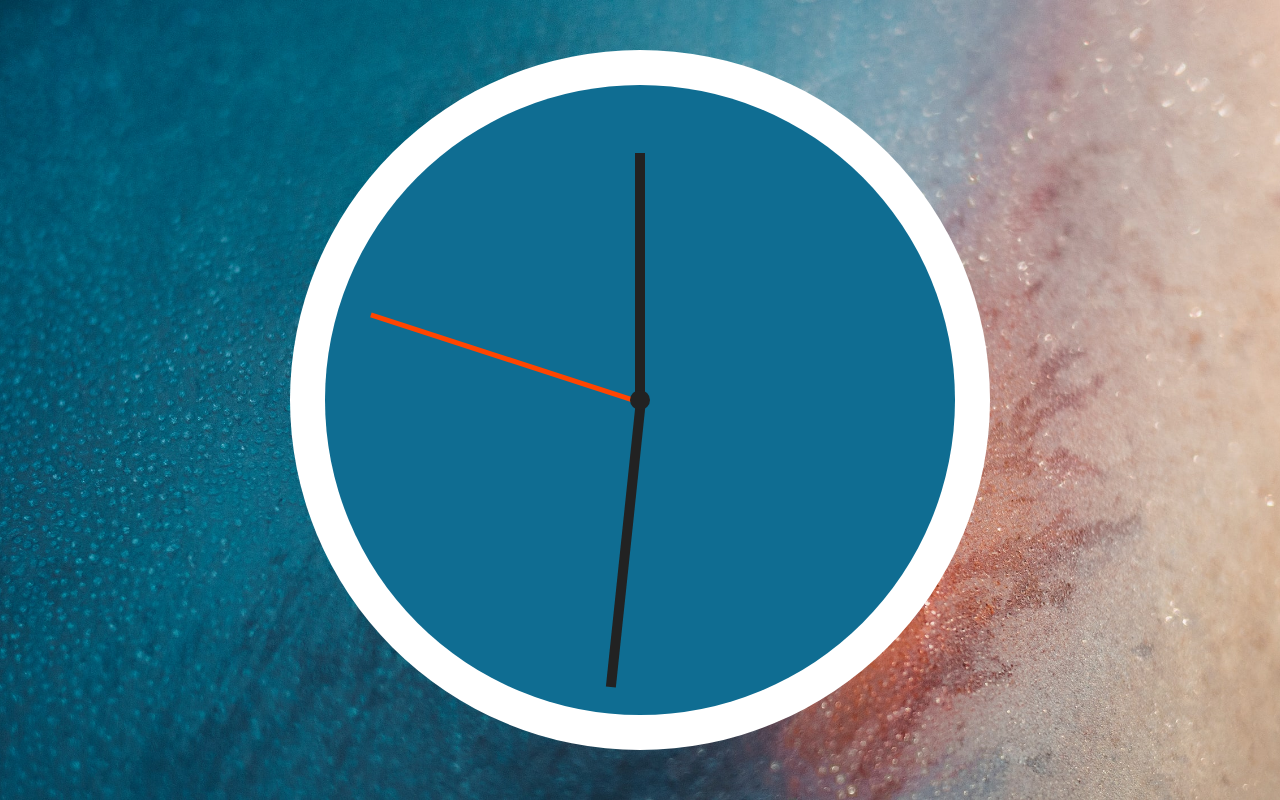
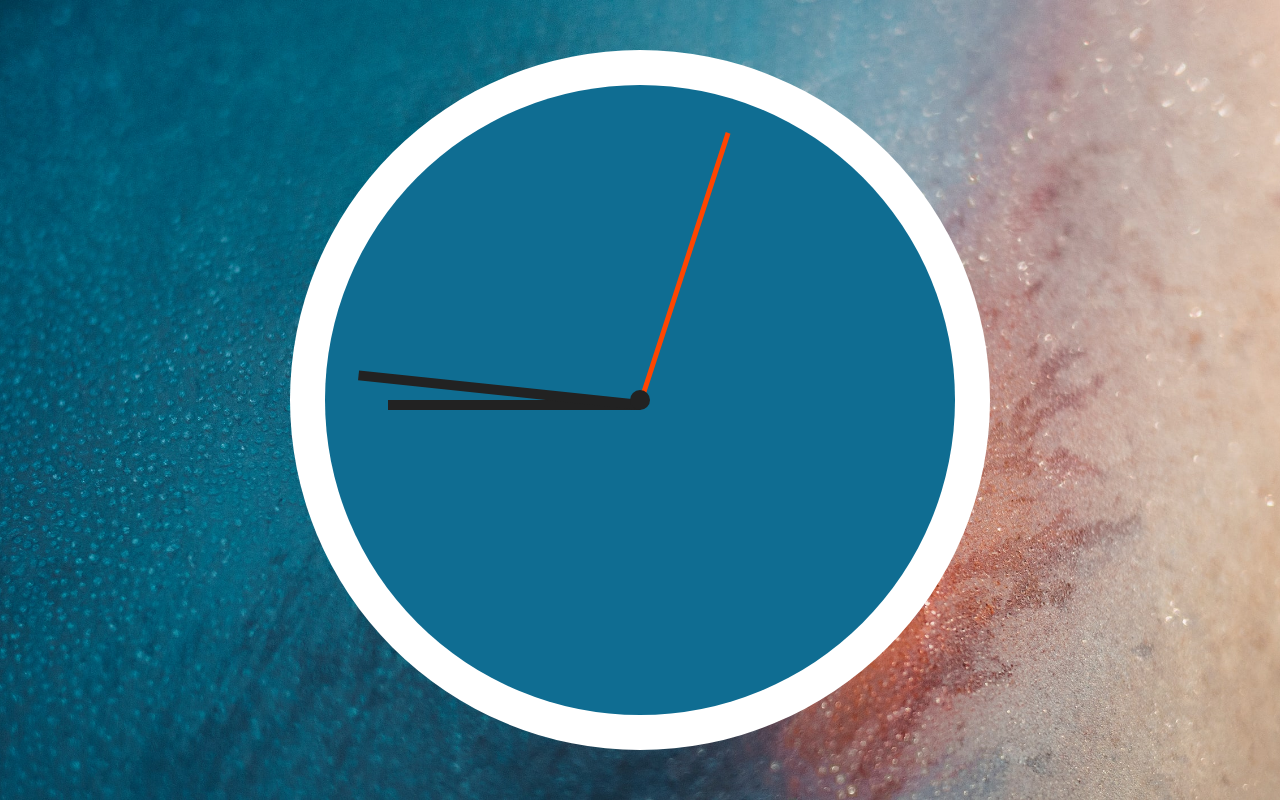
Before and after one commit to admclamb/30-day-javaScript, a plain HTML site: page 02-javascript-clock/index.html in a window 1280 px wide. Drawn offline with Linux system fonts and the light colour scheme.

Commit message:
commit on main

```diff
--- a/02-javascript-clock/src/main.js
+++ b/02-javascript-clock/src/main.js
@@ -17,25 +17,25 @@ function getDate() {
 function displaySeconds(seconds) {
   const maxSeconds = 60;
   const percent = Number(seconds / maxSeconds);
-  const degree = percent * 360;
-  console.log("Secdegree", degree);
+  const degree = percent * 360 + 90;
   secondHand.style.transform = `rotate(${degree}deg)`;
 }
 
 function displayMinutes(minutes) {
   const maxMinutes = 60;
   const percent = Number(minutes / maxMinutes);
-  const degree = percent * 360;
-  console.log("Mindegree", degree);
+  const degree = percent * 360 + 90;
   minuteHand.style.transform = `rotate(${degree}deg)`;
 }
 
 function displayHours(hours) {
-  const maxHours = 24;
+  const maxHours = 12;
+  if (hours > 12) {
+    hours -= 12;
+  }
   const percent = Number(hours / maxHours);
-  const degree = percent * 360;
-  console.log("Hourdegree", degree);
-  hourHand.style.transform = `rotate(${360}}deg)`;
+  const degree = percent * 360 + 90;
+  hourHand.style.transform = `rotate(${degree}}deg)`;
 }
 
 function main() {
@@ -46,7 +46,6 @@ function main() {
   displaySeconds(seconds);
   displayMinutes(minutes);
   displayHours(hours);
-  console.log(seconds, minutes, hours);
 }
 
 setInterval(main, 1000);
--- a/02-javascript-clock/style.css
+++ b/02-javascript-clock/style.css
@@ -39,21 +39,18 @@ main {
 }
 
 .hour-hand {
-  transform: rotate(0deg);
   height: 10px;
   width: 40%;
   background-color: #222;
 }
 
 .minute-hand {
-  transform: rotate(0deg);
   height: 10px;
   width: 45%;
   background-color: #222;
 }
 
 .second-hand {
-  transform: rotate(0deg);
   height: 5px;
   width: 45%;
   background-color: orangered;
@@ -64,7 +61,6 @@ main {
   top: 50%;
   right: 50%;
   transform-origin: 100%;
-  transform: rotate(90deg);
 }
 
 .center-point {
```
